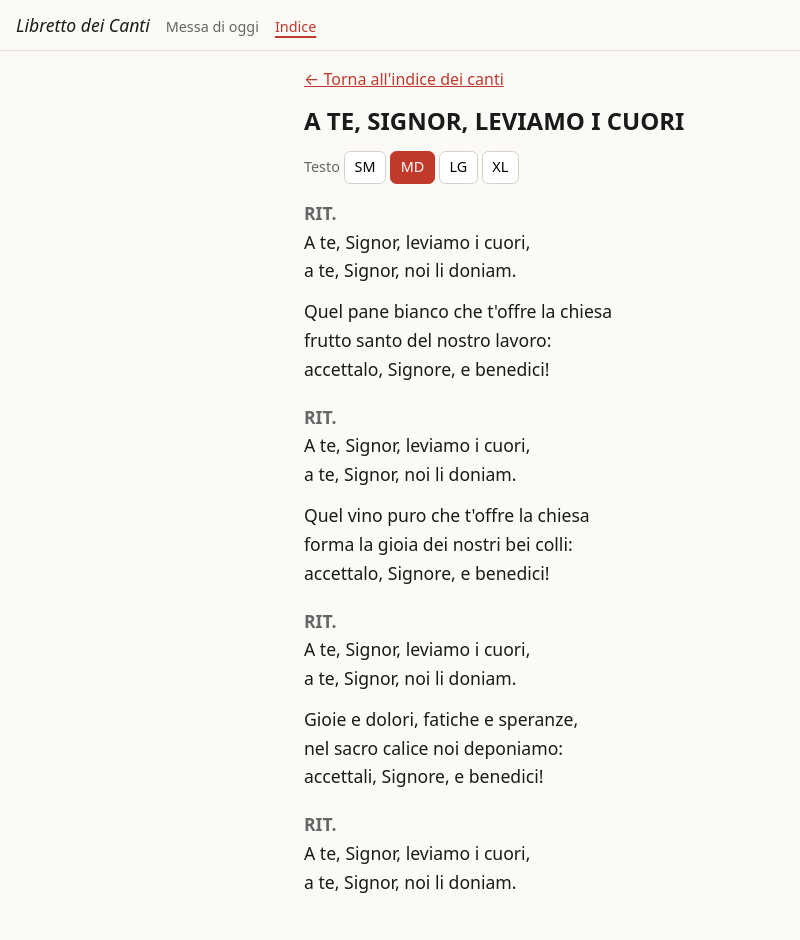
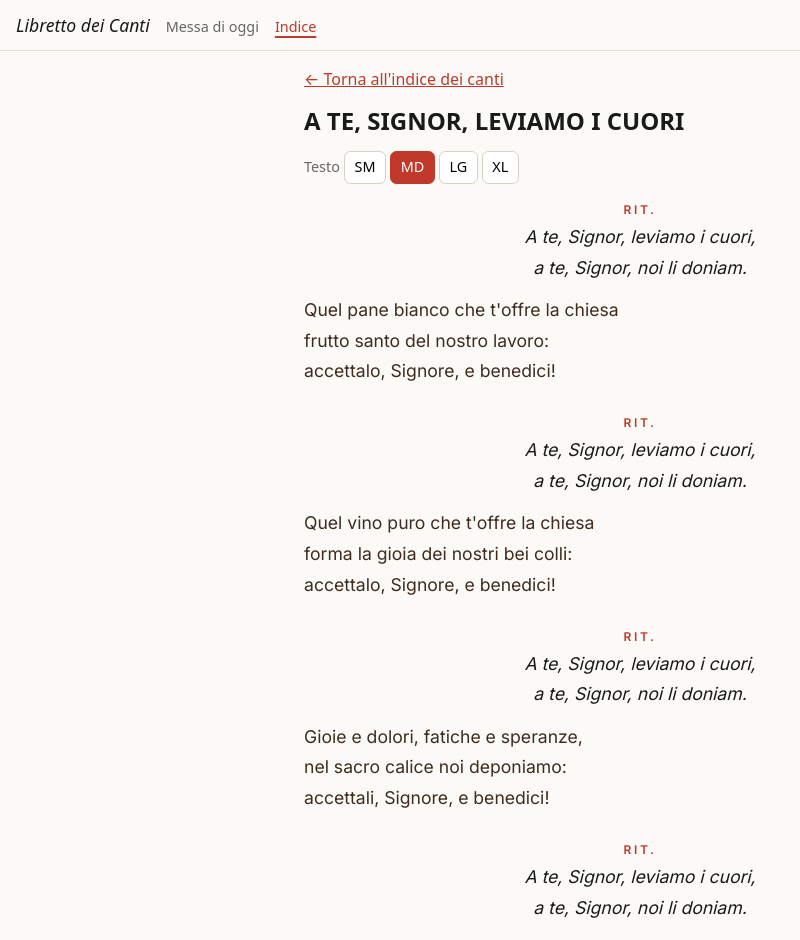
Before and after one commit to RicCa96/libretto-canti-vezzano, a React (Vite) app: page /canti/a-te-signor-leviamo-i-cuori in a window 1280 px wide. Shown: the whole page, without its empty margins (0-800 px from the left). Before the commit the page ends 914 px from the top, so only its background shows below. Built offline with nearby package versions, Linux system fonts and the light colour scheme.

Commit message:
feat(ui): style refrain block and chord layer

```diff
--- a/src/components/SongBody.css
+++ b/src/components/SongBody.css
@@ -1,23 +1,51 @@
 .song-body {
+  font-family: var(--font-sans);
   font-size: var(--fs-lyric);
-  white-space: normal;
+  color: var(--ink-2);
+  line-height: 1.6;
 }
-.song-line { margin: 0.15rem 0; }
-.song-line--refrain { font-weight: 700; color: var(--muted); margin-top: 0.6rem; }
-.song-line--blank { height: 0.6rem; }
+
+.song-line {
+  margin: 0.15rem 0;
+}
+
+.song-line--blank {
+  height: 0.6rem;
+}
+
+.song-line--refrain {
+  font-family: var(--font-sans);
+  font-weight: 600;
+  font-size: var(--fs-tiny);
+  letter-spacing: 0.22em;
+  text-transform: uppercase;
+  color: var(--accent);
+  margin: var(--s-4) 0 var(--s-1);
+  text-align: center;
+}
+
+.song-line--refrain-body {
+  text-align: center;
+  font-style: italic;
+  color: var(--ink);
+}
 
 .seg {
   display: inline-flex;
   flex-direction: column;
   vertical-align: bottom;
 }
+
 .seg__chord {
-  font-family: ui-monospace, SFMono-Regular, Menlo, monospace;
+  font-family: var(--font-mono);
   font-weight: 700;
   color: var(--accent);
-  font-size: 0.8em;
+  font-size: 0.82em;
   line-height: 1;
   min-height: 1em;
   white-space: pre;
 }
-.seg__text { white-space: pre; }
+
+.seg__text {
+  white-space: pre;
+}
--- a/src/components/SongBody.tsx
+++ b/src/components/SongBody.tsx
@@ -10,9 +10,25 @@ type Props = {
 
 export function SongBody({ body, chordsOn, transpose }: Props) {
   const lines = parseChordPro(body)
+
+  // Annotate lyric lines that fall inside a refrain block (from a refrain-label
+  // line up to the next blank line). Purely presentational; the parser is unchanged.
+  let inRefrain = false
+  const decorated = lines.map((line) => {
+    if (line.type === 'blank') {
+      inRefrain = false
+      return { line, inRefrain: false as const }
+    }
+    if (line.type === 'refrain-label') {
+      inRefrain = true
+      return { line, inRefrain: false as const }
+    }
+    return { line, inRefrain }
+  })
+
   return (
     <div className="song-body">
-      {lines.map((line, i) => {
+      {decorated.map(({ line, inRefrain: isRefrainBody }, i) => {
         if (line.type === 'blank') {
           return <div key={i} className="song-line song-line--blank" />
         }
@@ -23,8 +39,11 @@ export function SongBody({ body, chordsOn, transpose }: Props) {
             </div>
           )
         }
+        const lineClass = isRefrainBody
+          ? 'song-line song-line--refrain-body'
+          : 'song-line'
         return (
-          <div key={i} className="song-line">
+          <div key={i} className={lineClass}>
             {line.segments.map((seg, j) => (
               <span key={j} className="seg">
                 {chordsOn && (
```
